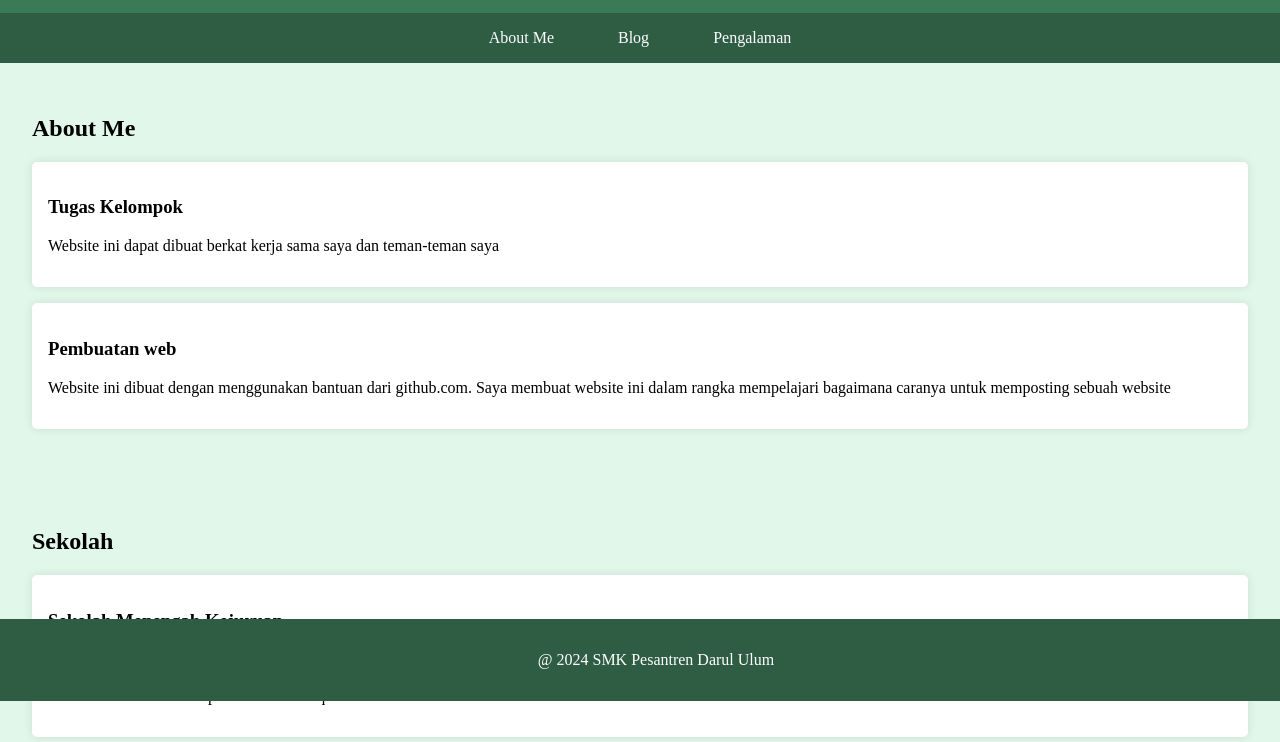
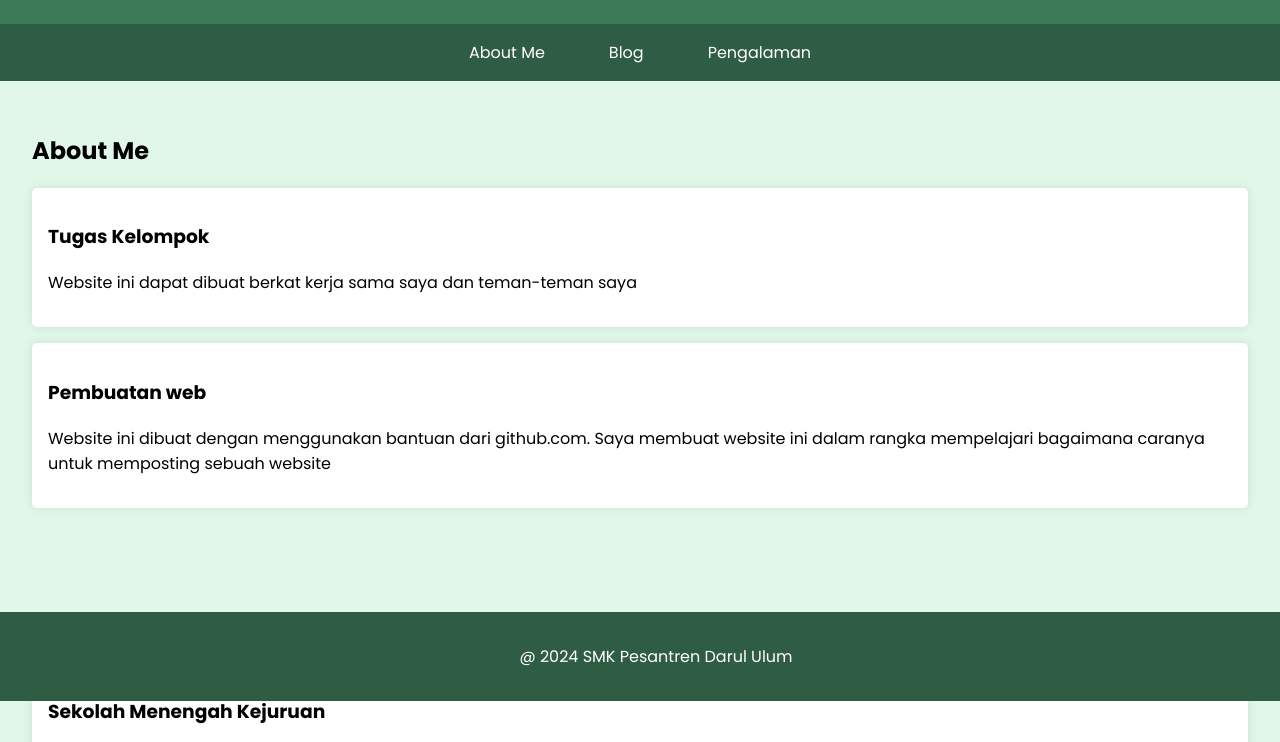
Before and after one commit to UserBahagia/web, a plain HTML site: page index.html in a window 1280 px wide. Shown: the part 99-841 px from the top of the page. Drawn offline with Linux system fonts and the light colour scheme.

Commit message:
Update style.css
memuat font yang dihubungkan

```diff
--- a/style.css
+++ b/style.css
@@ -1,5 +1,11 @@
+@font-face {
+  font-family: "Poppins", sans-serif;
+  font-weight: 500;
+  font-style: normal;
+}
+
 body {
-/*     font-family: 'Gill Sans', 'Gill Sans MT', Calibri, 'Trebuchet MS', sans-serif; */
+    font-family: "Poppins", sans-serif;
     background-color: #e0f7e9;
     margin: 0;
     padding: 0;
```
